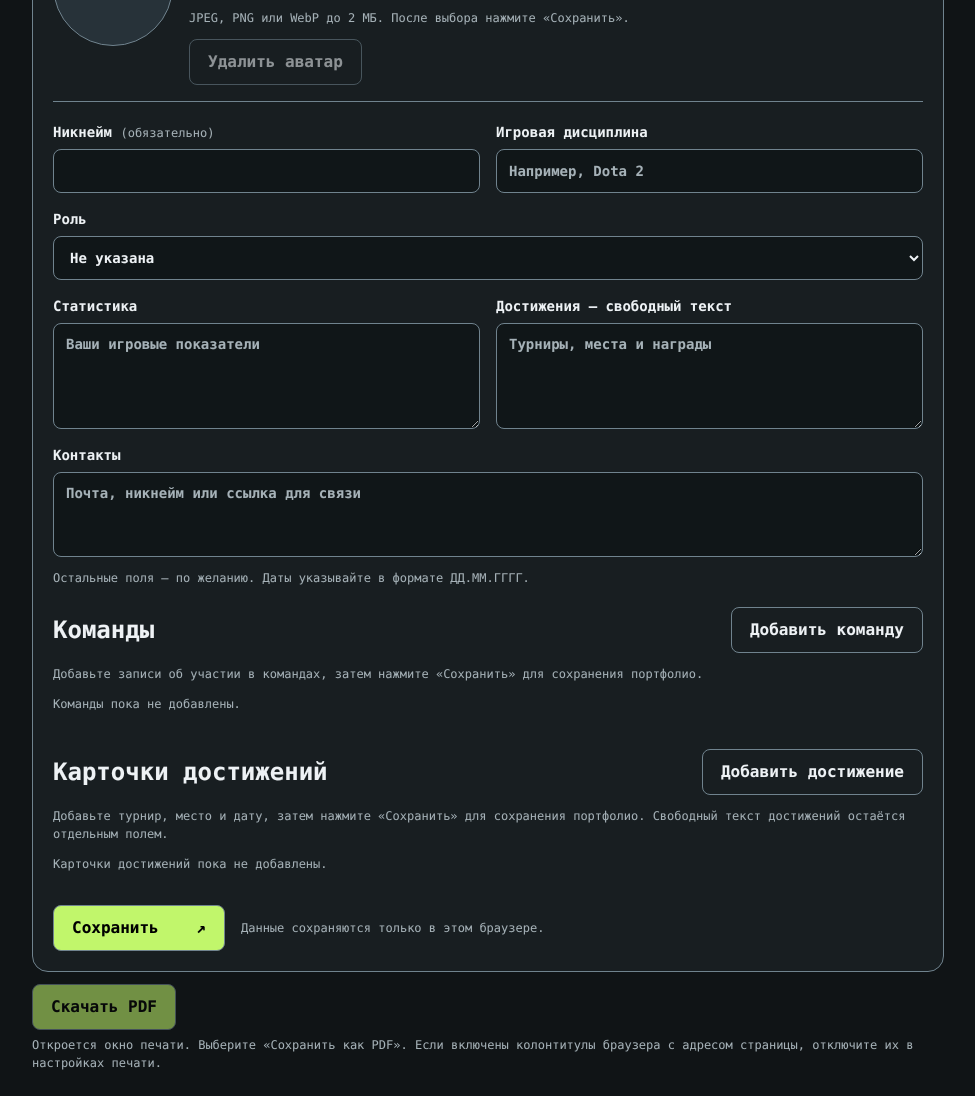
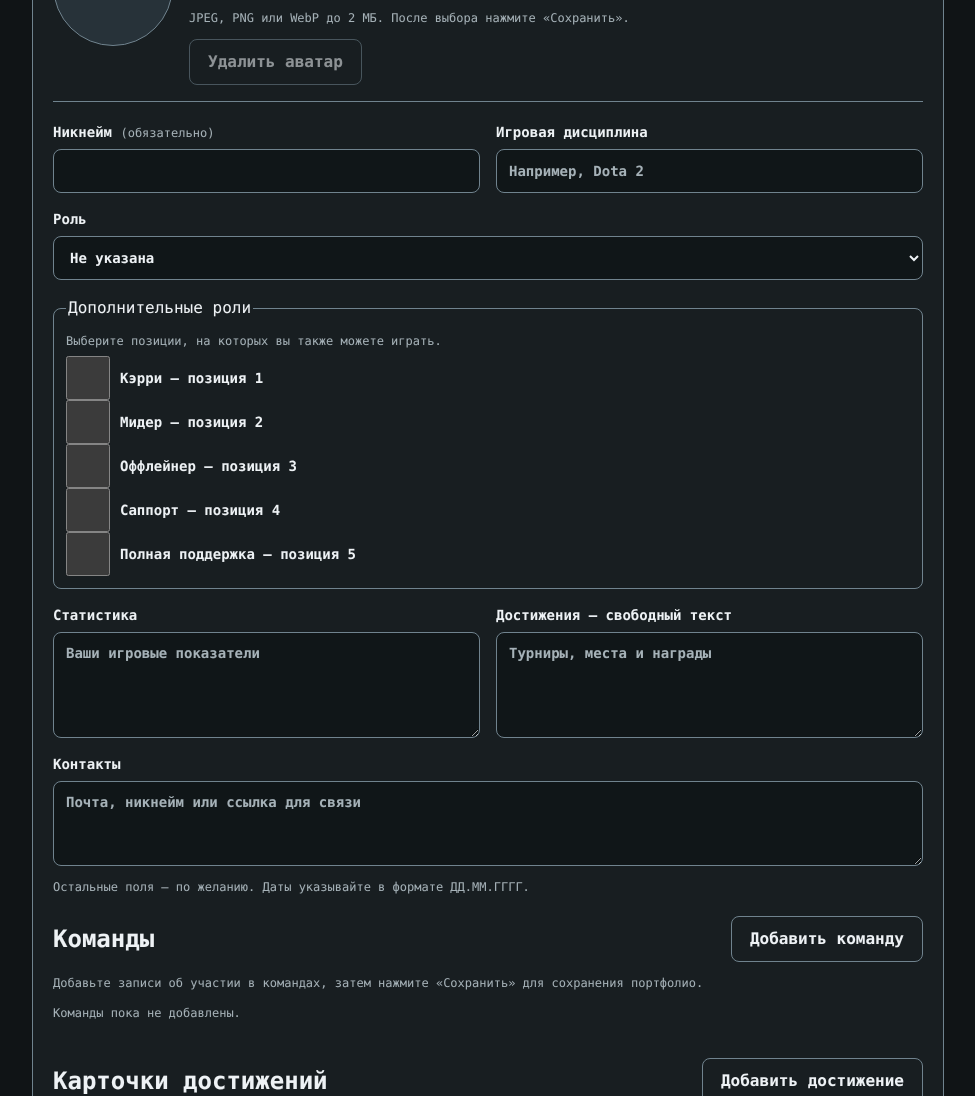
Before and after one commit to Assekke/Portfolio-cyber, a plain HTML site: page index.html in a window 1280 px wide. Shown: the part 622-1718 px from the top of the page, without its empty margins (152-1127 px from the left). Drawn offline with Linux system fonts and the light colour scheme.

Commit message:
Добавить дополнительные роли игрока

```diff
--- a/index.html
+++ b/index.html
@@ -66,6 +66,15 @@
             <option value="Саппорт">Саппорт — позиция 4</option>
             <option value="Полная поддержка">Полная поддержка — позиция 5</option>
           </select></label>
+          <fieldset id="additional-roles" class="additional-roles full-width">
+            <legend>Дополнительные роли</legend>
+            <p class="hint">Выберите позиции, на которых вы также можете играть.</p>
+            <label><input type="checkbox" value="Кэрри"> Кэрри — позиция 1</label>
+            <label><input type="checkbox" value="Мидер"> Мидер — позиция 2</label>
+            <label><input type="checkbox" value="Оффлейнер"> Оффлейнер — позиция 3</label>
+            <label><input type="checkbox" value="Саппорт"> Саппорт — позиция 4</label>
+            <label><input type="checkbox" value="Полная поддержка"> Полная поддержка — позиция 5</label>
+          </fieldset>
           <label>Статистика<textarea id="statistics" name="statistics" rows="4" placeholder="Ваши игровые показатели"></textarea></label>
           <label>Достижения — свободный текст<textarea id="achievements" name="achievements" rows="4" placeholder="Турниры, места и награды" aria-describedby="date-hint"></textarea></label>
           <label class="full-width">Контакты<textarea id="contacts" name="contacts" rows="3" placeholder="Почта, никнейм или ссылка для связи"></textarea></label>
@@ -93,6 +102,7 @@
       <dl class="portfolio-grid">
         <div><dt>Игровая дисциплина</dt><dd id="view-discipline"></dd></div>
         <div><dt>Роль</dt><dd id="view-role"></dd></div>
+        <div id="view-additional-roles-card"><dt>Дополнительные роли</dt><dd id="view-additional-roles"></dd></div>
         <div><dt>Статистика</dt><dd id="view-statistics"></dd></div>
         <div><dt>Достижения — свободный текст</dt><dd id="view-achievements"></dd></div>
         <div class="full-width"><dt>Контакты</dt><dd id="view-contacts"></dd></div>
--- a/script.js
+++ b/script.js
@@ -6,6 +6,8 @@
   const fields = ["nickname", "discipline", "role", "statistics", "achievements", "contacts"];
   const dotaRoles = ["Кэрри", "Мидер", "Оффлейнер", "Саппорт", "Полная поддержка"];
   const discipline = document.getElementById("discipline");
+  const additionalRoles = document.getElementById("additional-roles");
+  const roleCheckboxes = [...additionalRoles.querySelectorAll('input[type="checkbox"]')];
   const form = document.getElementById("player-form");
   const editor = document.getElementById("editor");
   const portfolio = document.getElementById("portfolio");
@@ -80,7 +82,23 @@
   function readForm() {
     return { ...Object.fromEntries(fields.map((field) => [field, document.getElementById(field).value])), avatar: draftAvatar,
       accentColor: accentColor.value, theme: theme.value, teams: draftTeams.map((team) => ({ ...team })),
-      achievementCards: draftAchievementCards.map((card) => ({ ...card })) };
+      achievementCards: draftAchievementCards.map((card) => ({ ...card })),
+      additionalRoles: roleCheckboxes.filter((input) => input.checked).map((input) => input.value) };
+  }
+
+  function isDota(game) {
+    return /^(?:dota|дота)\s*2$/i.test(game.trim());
+  }
+
+  function updateAdditionalRoles() {
+    const game = discipline.value.trim();
+    const useList = !game || isDota(game);
+    additionalRoles.hidden = !useList;
+    const primary = document.getElementById("role").value;
+    for (const input of roleCheckboxes) {
+      input.disabled = useList && input.value === primary;
+      if (input.disabled) input.checked = false;
+    }
   }
 
   function updateRoleField(value = document.getElementById("role").value) {
@@ -111,9 +129,13 @@
     } else control.placeholder = "Ваша игровая роль";
     control.value = value;
     previous.replaceWith(control);
+    updateAdditionalRoles();
   }
 
   discipline.addEventListener("input", () => updateRoleField());
+  form.addEventListener("change", (event) => {
+    if (event.target.id === "role") updateAdditionalRoles();
+  });
 
   function dateValue(value) {
     if (typeof value !== "string") return null;
@@ -403,7 +425,8 @@
     return { id: crypto.randomUUID(), ...Object.fromEntries(fields.map((field) => [field, values[field] ?? ""])),
       avatar: values.avatar ?? "", accentColor: values.accentColor ?? defaultAccent, theme: values.theme ?? "dark",
       teams: (values.teams ?? []).map((team) => ({ ...team })),
-      achievementCards: (values.achievementCards ?? []).map((card) => ({ ...card })) };
+      achievementCards: (values.achievementCards ?? []).map((card) => ({ ...card })),
+      additionalRoles: [...(values.additionalRoles ?? [])] };
   }
 
   function validAvatar(value) {
@@ -416,6 +439,7 @@
       (player.avatar === undefined || validAvatar(player.avatar)) &&
       (player.accentColor === undefined || (typeof player.accentColor === "string" && /^#[a-f\d]{6}$/i.test(player.accentColor))) &&
       (player.theme === undefined || player.theme === "dark" || player.theme === "light") &&
+      (player.additionalRoles === undefined || (Array.isArray(player.additionalRoles) && player.additionalRoles.every((role) => dotaRoles.includes(role)) && new Set(player.additionalRoles).size === player.additionalRoles.length)) &&
       (player.teams === undefined || validTeams(player.teams)) &&
       (player.achievementCards === undefined || validAchievementCards(player.achievementCards));
   }
@@ -520,6 +544,11 @@
     renderTeams(player.teams ?? []);
     displayAvatar("view-avatar", "view-avatar-placeholder", player.avatar ?? "");
     document.getElementById("portfolio-title").textContent = player.nickname;
+    const roleCard = document.getElementById("view-additional-roles-card");
+    const extra = document.getElementById("view-additional-roles");
+    roleCard.hidden = !isDota(player.discipline);
+    extra.textContent = (player.additionalRoles ?? []).join(", ") || "Не указаны";
+    extra.classList.toggle("empty", !(player.additionalRoles ?? []).length);
     for (const field of fields.slice(1)) {
       const target = document.getElementById(`view-${field}`);
       const empty = !player[field].trim();
@@ -578,6 +607,7 @@
     draftAvatar = player?.avatar ?? "";
     refreshAvatar();
     discipline.value = player?.discipline ?? "";
+    for (const input of roleCheckboxes) input.checked = (player?.additionalRoles ?? []).includes(input.value);
     updateRoleField(player?.role ?? "");
     for (const field of fields) document.getElementById(field).value = player ? player[field] : "";
     baseline = JSON.stringify(readForm());
--- a/styles.css
+++ b/styles.css
@@ -51,6 +51,10 @@ form { padding: 20px; border: 1px solid var(--line); border-radius: 16px; backgr
 .full-width { grid-column: 1 / -1; }
 label { display: flex; flex-direction: column; gap: 6px; font-size: 14px; font-weight: 600; min-width: 0; }
 label .hint { font-weight: 400; }
+.additional-roles { min-width: 0; margin: 0; border: 1px solid var(--line); border-radius: 8px; padding: 12px; }
+.additional-roles p { margin: 0 0 6px; }
+.additional-roles label { flex-direction: row; align-items: center; min-height: 44px; gap: 10px; }
+.additional-roles input { width: 44px; height: 44px; flex: 0 0 44px; margin: 0; }
 input, textarea, select, button { font: inherit; min-height: 44px; }
 input, textarea, select { width: 100%; min-width: 0; border: 1px solid var(--control-border); border-radius: 8px; background: var(--input-bg); color: var(--text); padding: 10px 12px; }
 textarea { resize: vertical; }
```
Also changed, not shown: 1 other file.
